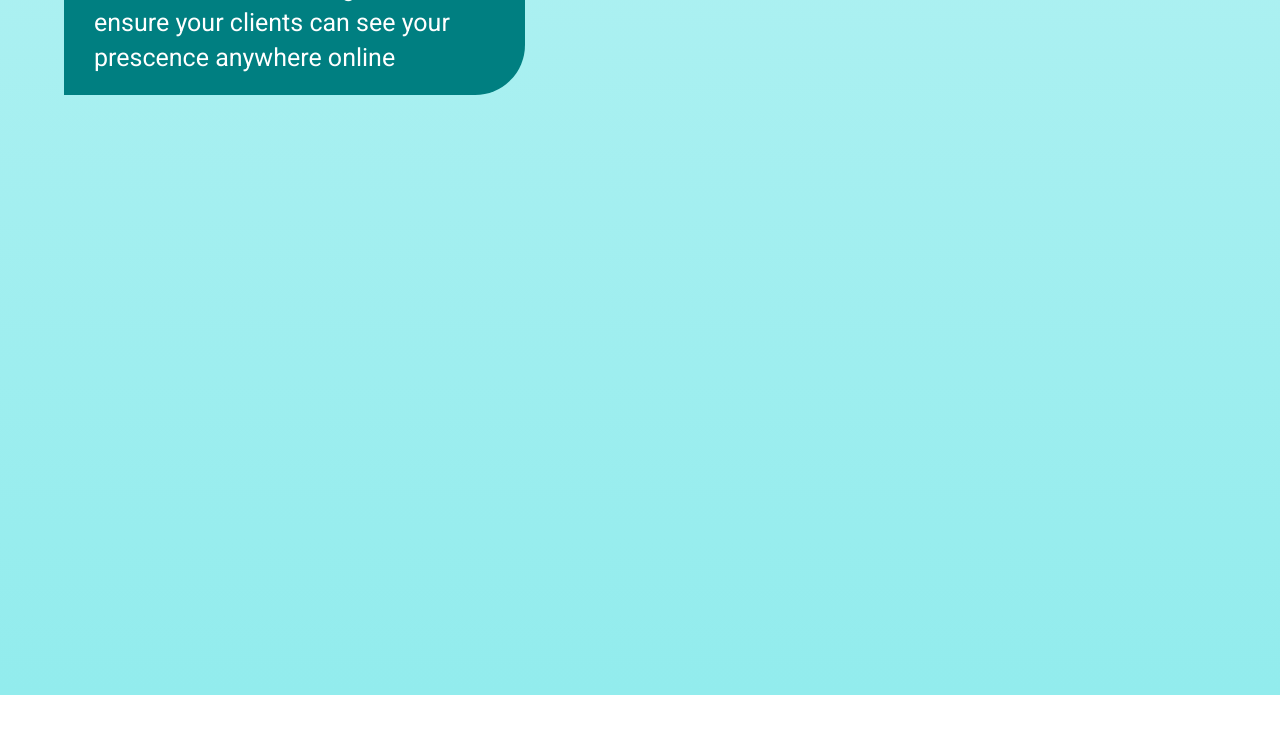
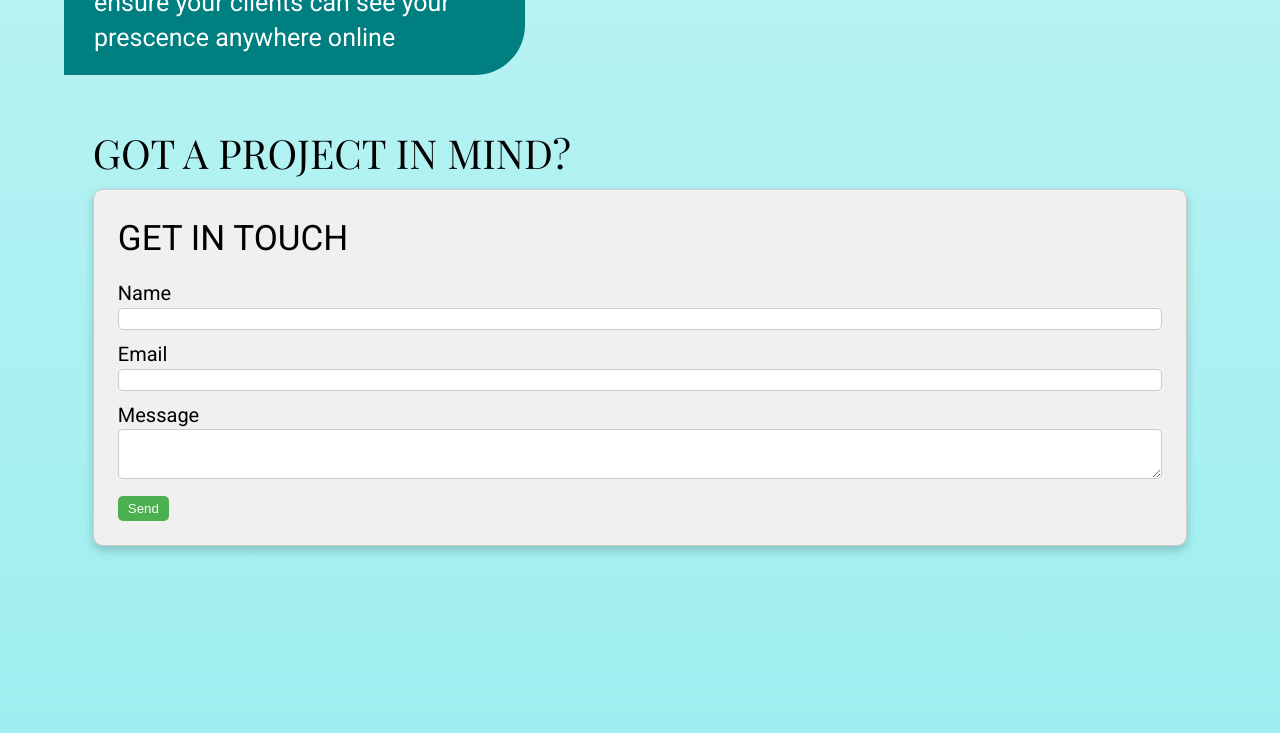
Before and after one commit to PocketInfinity/core, a plain HTML site: page index.html in a window 1280 px wide. Shown: the part 2347-3080 px from the top of the page. Before the commit the page ends 3042 px from the top, so only its background shows below. Drawn offline with nearby package versions, Linux system fonts and the light colour scheme; a web font is replaced by a local one.

Commit message:
google form

```diff
--- a/index.html
+++ b/index.html
@@ -207,6 +207,27 @@
 
     </div>
 
+ <!-- CONTACT FORM -->
+ <div id="contact-form">
+  <h1>Got a Project In Mind?</h1>
+  <div id="contact-form-container">
+    <h1>Get In Touch</h1>
+    <form method="post" action="https://docs.google.com/forms/u/0/d/1B4cYiGxsJdbws2IEmg5QYDx39I8-9yyrh5YKYBLOprE/prefill">
+      <label for="name">Name</label>
+      <input type="text" name="entry.1340166217" id="name" required />
+
+      <label for="email">Email</label>
+      <input type="email" name="entry.142963774" id="email" required />
+
+      <label for="message">Message</label>
+      <textarea name="entry.1447273435" id="message" required></textarea>
+
+      <br />
+      <button type="submit">Send</button>
+    </form>
+  </div>
+</div>
+
     <div class="margin"></div>
   </body>
 </html>
--- a/style.css
+++ b/style.css
@@ -351,8 +351,10 @@ h4 {
 
 .service-card {
   display: flex;
+  min-height: 250px;
+  max-height: 300px;
   flex-direction: column;
-  gap: 20px;
+  gap: 10px;
   justify-content: space-between;
   width: fit-content;
   padding-top: 10px;
@@ -641,6 +643,89 @@ h4 {
   font-size: 50px;
 }
 
+
+#contact-form {
+  max-width: 95%;
+  margin:auto;
+  margin-top: 50px;
+  margin-bottom: 70px;
+
+
+}
+
+#contact-form > h1 {
+  font-family: "Playfair Display", serif;
+  font-weight: 400;
+  font-size: 40px;
+  margin-bottom: 30px;
+  max-width: 90%;
+  margin: auto;
+
+}
+
+#contact-form-container > h1 {
+  font-size: 35px;
+  font-family: "Roboto", sans-serif;
+  font-weight: 400;
+  margin-bottom: 2vh;
+}
+
+
+
+form > label{
+  font-size: 20px;
+  font-weight: 400;
+  font-family: "Roboto", sans-serif;
+  line-height: 1.4;
+}
+
+#contact-form-container {
+  max-width: 90%; /* Adjust to ensure it fits in mobile view */
+  margin: 1vh auto;
+  padding: 3vh;
+  background-color: #f0f0f0;
+  border: 1px solid #ccc;
+  border-radius: 10px;
+  box-shadow: 0px 4px 10px rgba(0, 0, 0, 0.2); /* Horizontal offset, vertical offset, blur radius, color */
+}
+
+#contact-form-container > label {
+  display: block;
+
+}
+
+#contact-form-container input,
+#contact-form-container textarea {
+  width: 100%;
+  padding: 5 px;
+  margin-bottom: 10px;
+  border: 1px solid #ccc;
+  border-radius: 5px;
+  line-height: 1.5;
+}
+
+#contact-form-container textarea {
+  height: 50px;
+  resize: vertical;
+}
+
+#contact-form-container button[type='submit'] {
+  background-color: #4caf50;
+  color: #fff;
+  padding: 5px 10px;
+  border: none;
+  border-radius: 5px;
+  cursor: pointer;
+}
+
+#contact-form-container button[type='submit']:hover {
+  background-color: #2c322c;
+}
+
+
+
+
+
 @keyframes carousel {
   from {
     transform: translateX(0);
```
